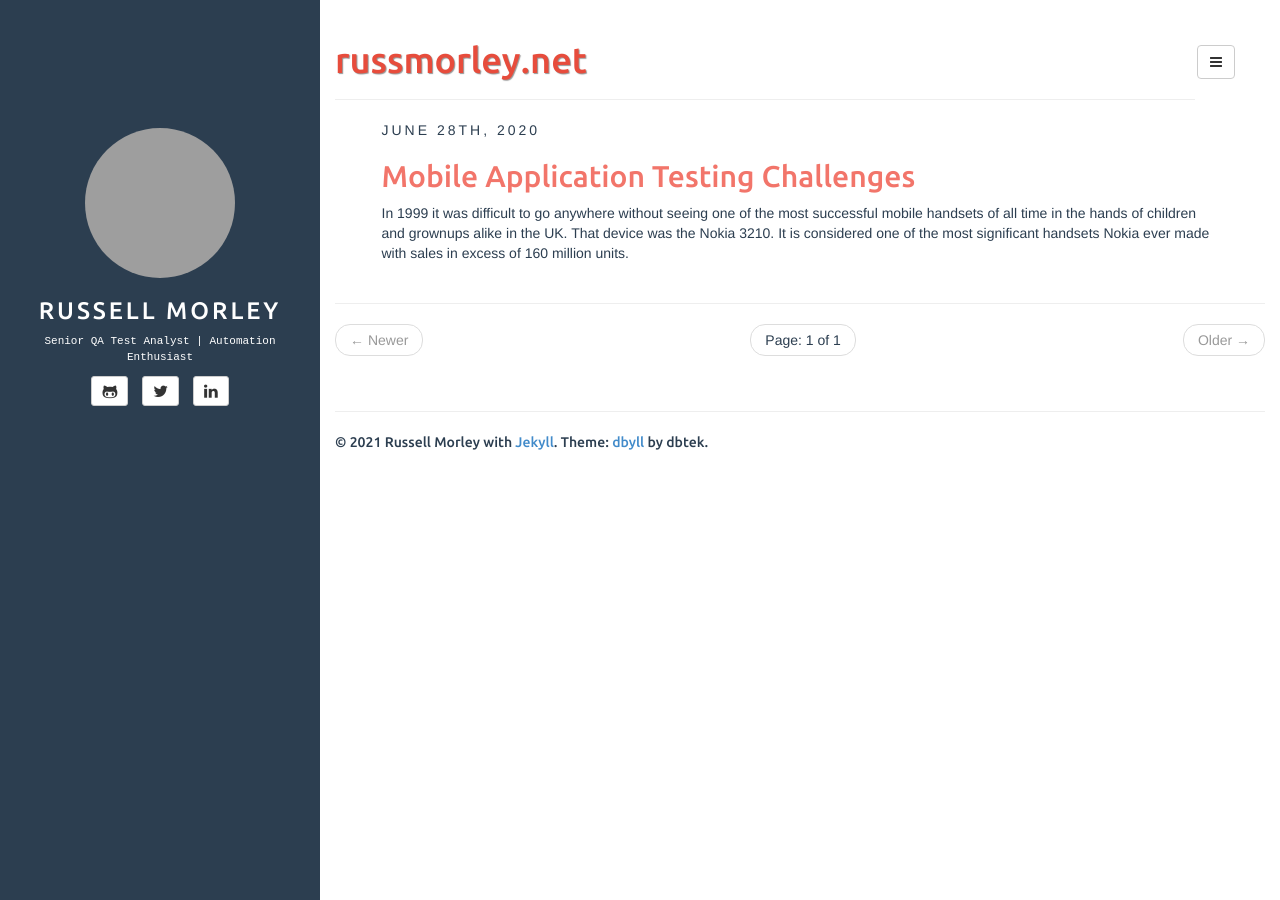
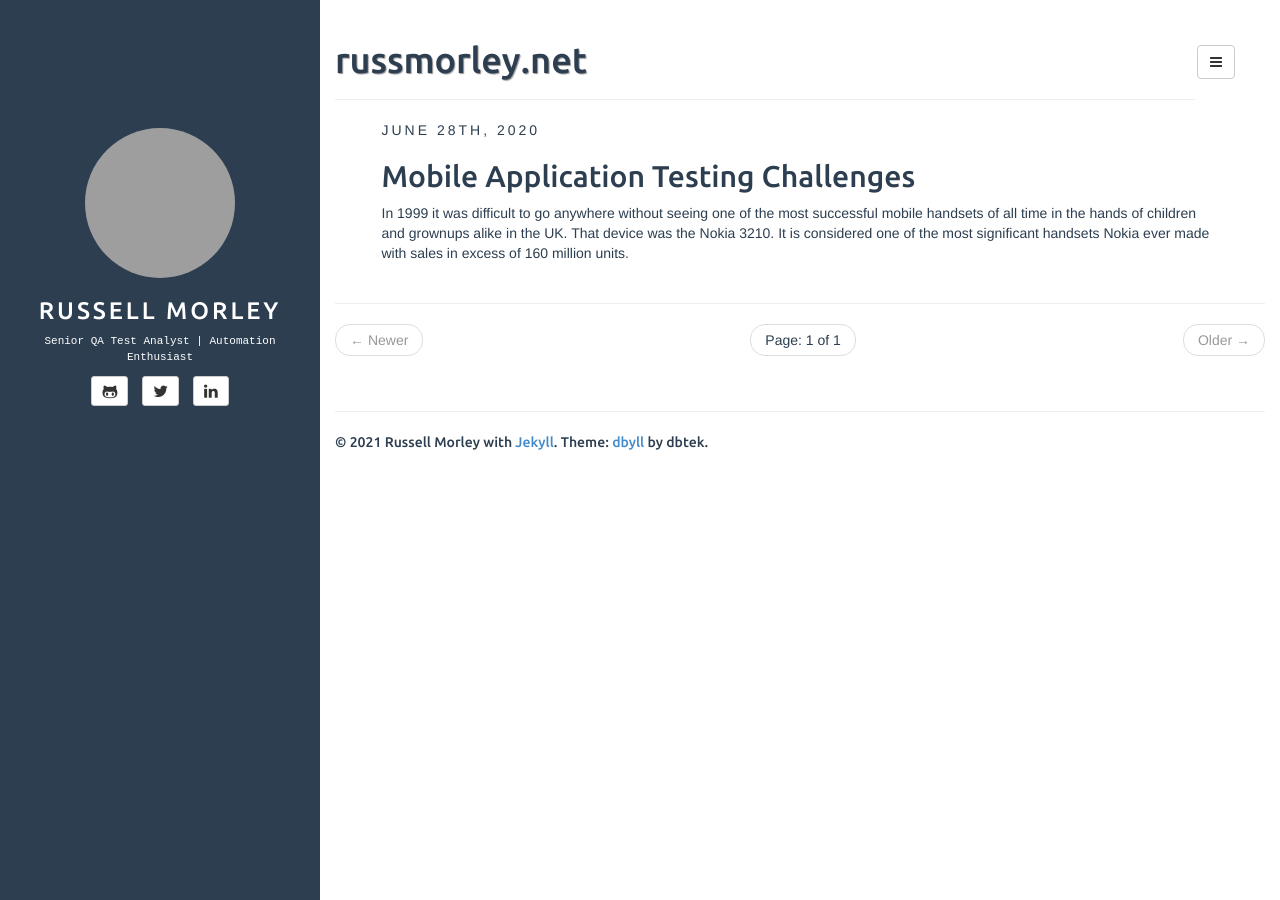
Before and after one commit to Rusty84/Rusty84.github.io, a Jekyll site: the page built from index.html, in a window 1280 px wide. Built offline with Jekyll 4.4.1, drawn with Linux system fonts in a browser that asks for light colours; the list of posts is cut into pages by our own code; grey boxes are pictures that could not be loaded.

Commit message:
Update style.css

```diff
--- a/assets/css/style.css
+++ b/assets/css/style.css
@@ -82,7 +82,7 @@ article .share .gplus:hover {
 }
 
 .page-header {
-	color: #e74c3c;
+	color: #2c3e50;
 	text-shadow: 1px 1px 1px rgba(150, 150, 150, 1);
 }
 
@@ -130,13 +130,13 @@ article.home h1 a,
 article.home h2 a,
 article.home h3 a,
 article.home h4 a {
-	color: #f2756a;
+	color: #2c3e50;
 }
 article.home h1 a:hover,
 article.home h2 a:hover,
 article.home h3 a:hover,
 article.home h4 a:hover {
-	color: #e74c3c;
+	color: #2c3e50;
 }
 
 .author .author-image {
```
